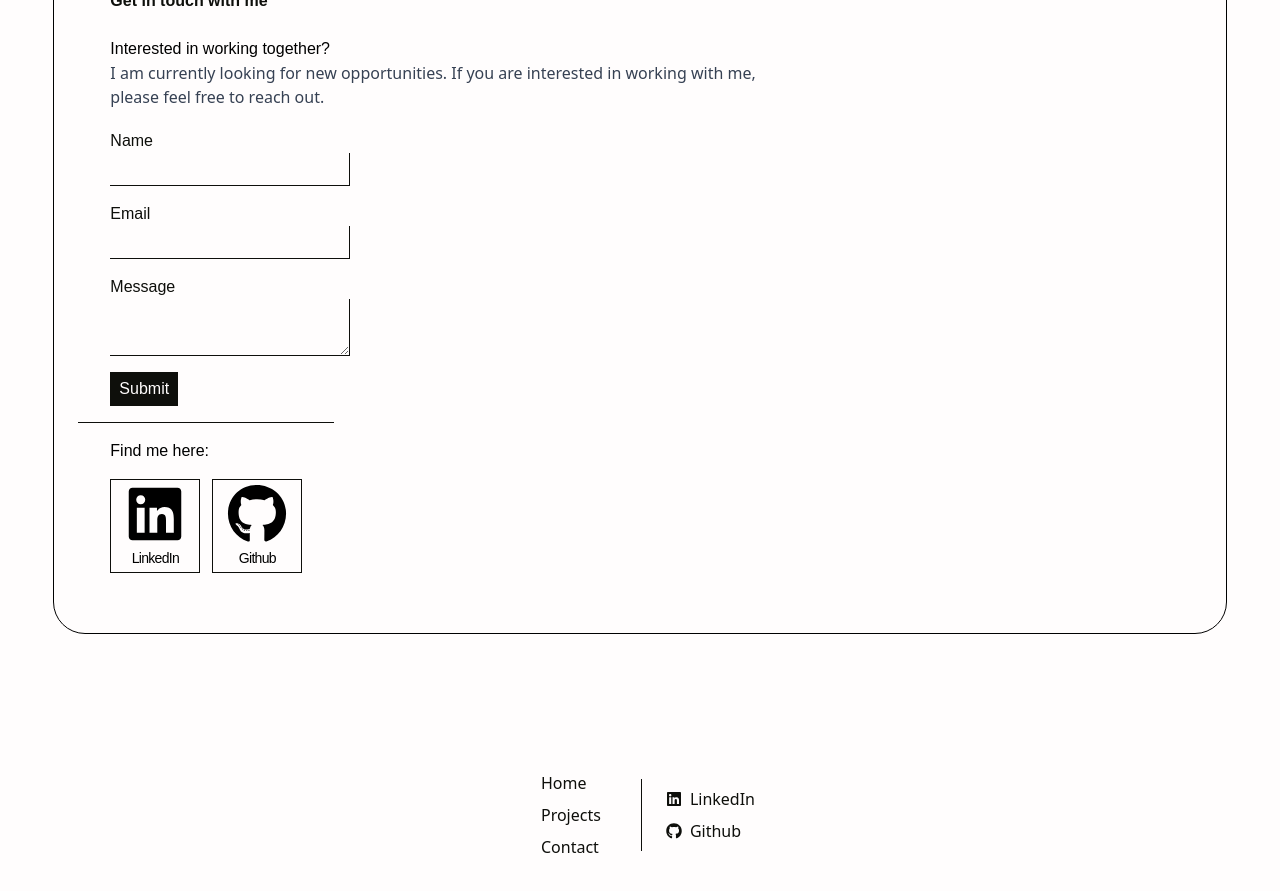
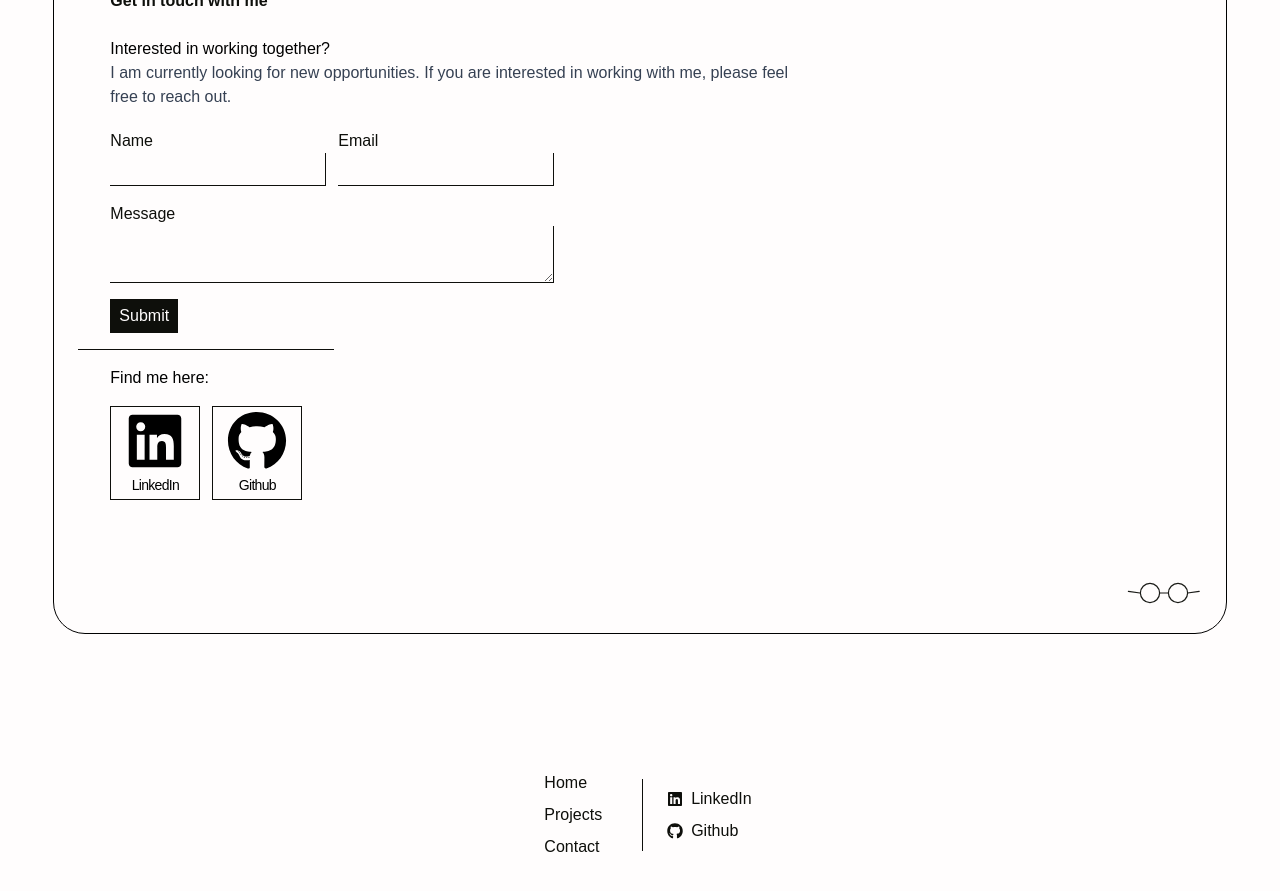
Before and after one commit to Junaidadams/portfolio, a React (Vite) app: page / in a window 1280 px wide. Shown: the part 2540-3431 px from the top of the page. Built offline with nearby package versions, Linux system fonts and the light colour scheme; a web font is replaced by a local one.

Commit message:
Changes to glasses sizing

```diff
--- a/src/App.jsx
+++ b/src/App.jsx
@@ -1,5 +1,7 @@
 import "./App.css";
 import "./index.css";
+
+import { motion } from "framer-motion";
 
 import { ProjectTile } from "./components/ProjectTile";
 import TechStack from "./components/TechStack";
@@ -15,13 +17,22 @@ function App() {
         id="home"
         className=" bg-mainWhite dark:bg-[#0e0f0b] h-screen flex items-center justify-center"
       >
-        <div className="relative w-11/12 h-11/12 bg-cover bg-center bg-[url(/lines.jpg)] dark:bg-[url(/scales.jpg)] flex flex-col border dark:border-white border-black rounded-4xl">
+        <motion.div
+          initial={{ opacity: 0 }}
+          whileInView={{ opacity: 1 }}
+          transition={{
+            ease: "linear",
+            duration: 1,
+            x: { duration: 1 },
+          }}
+          className="relative w-11/12 h-11/12 bg-cover bg-center bg-[url(/lines.jpg)] dark:bg-[url(/scales.jpg)] flex flex-col border dark:border-white border-black rounded-4xl"
+        >
           <div className="font-panchang font-extralight text-mainBlack my-auto text-3xl md:text-4xl p-4 sm:p-6 md:p-8 lg:p-10  bg-mainWhite dark:bg-mainBlack dark:text-mainWhite w-fit -translate-[1px] round border border-y-mainBlack border-r-mainBlack border-l-mainWhite dark:border-y-mainWhite dark:border-r-mainWhite dark:border-l-mainBlack ">
             <h1 className="">Junaid Adams</h1>
             <h1 className="">Portfolio</h1>
             <p className="text-base font-semibold">(The third one)</p>
           </div>
-        </div>
+        </motion.div>
       </section>
       <SectionWrapper id="projects">
         <GlassesIcon />
@@ -50,7 +61,7 @@ function App() {
           <h1 className="font font-panchang text-left dark:text-mainWhite ">
             Summary
           </h1>
-          <p className="text-gray-700 dark:text-gray-300">
+          <p className="text-gray-700 dark:text-gray-300 font-chillax">
             Hi, I'm Junaid. A developer with over two years of experience
             developing web applications and a strong focus on providing great
             value to clients. I am currently completing a BSc in Modern Computer
@@ -62,7 +73,7 @@ function App() {
         <TechStack />
       </SectionWrapper>
       <SectionWrapper id="contact">
-        {" "}
+        <GlassesIcon />{" "}
         <div className=" font-panchang font-extralight text-mainBlack text-3xl md:text-4xl p-4 sm:p-6 md:px-8  dark:bg-mainBlack dark:text-mainWhite w-fit rounded-r-3xl">
           <h1 className="font font-panchang text-left dark:text-mainWhite ">
             Contact
@@ -73,7 +84,7 @@ function App() {
           <h1 className="font font-panchang text-left dark:text-mainWhite ">
             Interested in working together?
           </h1>
-          <p className="text-gray-700 dark:text-gray-300">
+          <p className="text-gray-700 dark:text-gray-300 font-chillax">
             I am currently looking for new opportunities. If you are interested
             in working with me, please feel free to reach out.
           </p>
--- a/src/components/ContactForm.jsx
+++ b/src/components/ContactForm.jsx
@@ -5,6 +5,7 @@ const ContactForm = () => {
     <div className="flex w-full">
       <div className="px-4 md:px-8 flex flex-col">
         <form className="flex flex-col text-mainBlack dark:text-mainWhite">
+          <div className="flex flex-col md:flex-row md:space-x-3">
             <div className="mb-4 flex flex-col">
               <label htmlFor="name" className="font-panchang">
                 Name{" "}
@@ -14,7 +15,7 @@ const ContactForm = () => {
                 id="name"
                 name="name"
                 required
-              className="border-b border-r focus:outline-none p-1 focus:bg-mainBlack dark:focus:bg-mainWhite focus:text-mainWhite dark:focus:text-mainBlack transition duration-200"
+                className="border-b border-r focus:outline-none p-1 focus:bg-mainBlack dark:focus:bg-mainWhite focus:text-mainWhite dark:focus:text-mainBlack transition duration-200 font-chillax selection:bg-mainBlack selection:text-mainWhite dark:selection:bg-mainWhite dark:selection:text-mainBlack"
               />
             </div>
             <div className="mb-4 flex flex-col">
@@ -26,8 +27,9 @@ const ContactForm = () => {
                 id="email"
                 name="email"
                 required
-              className="border-b border-r focus:outline-none p-1 focus:bg-mainBlack dark:focus:bg-mainWhite focus:text-mainWhite dark:focus:text-mainBlack transition duration-200"
+                className="border-b border-r focus:outline-none p-1 focus:bg-mainBlack dark:focus:bg-mainWhite focus:text-mainWhite dark:focus:text-mainBlack transition duration-200 font-chillax dark:selection:bg-mainBlack dark:selection:text-mainWhite selection:bg-mainWhite selection:text-mainBlack"
               />
+            </div>
           </div>
           <div className="mb-4 flex flex-col">
             <label htmlFor="message" className="font-panchang">
@@ -38,7 +40,7 @@ const ContactForm = () => {
               id="message"
               name="message"
               required
-              className="border-b border-r focus:outline-none p-1 focus:bg-mainBlack dark:focus:bg-mainWhite focus:text-mainWhite dark:focus:text-mainBlack transition duration-200"
+              className="border-b border-r focus:outline-none p-1 focus:bg-mainBlack dark:focus:bg-mainWhite focus:text-mainWhite dark:focus:text-mainBlack transition duration-200 font-chillax selection:bg-mainBlack selection:text-mainWhite dark:selection:bg-mainWhite dark:selection:text-mainBlack"
             />
           </div>
           <div className="mb-4 flex flex-col">
--- a/src/components/Footer.jsx
+++ b/src/components/Footer.jsx
@@ -5,7 +5,7 @@ const { socials } = websiteInformation[0];
 
 const Footer = () => {
   return (
-    <div className="flex py-20 bg-mainWhite dark:bg-mainBlack ">
+    <div className="flex py-20 bg-mainWhite dark:bg-mainBlack font-chillax">
       <ul className="my-auto ml-auto mr-6 p-4 capitalize text-periwinkle">
         {navigationLinks.map((link) => (
           <motion.li
--- a/src/components/Glasses.jsx
+++ b/src/components/Glasses.jsx
@@ -30,7 +30,7 @@ export default function GlassesIcon({
       fill="none"
       role="img"
       aria-label="Animated glasses"
-      className="absolute bottom-0 right-3 w-10 h-10 text-mainBlack dark:text-mainWhite animate-pulse"
+      className="absolute bottom-0 right-3 lg:right-5 lg:bottom-2 w-10 h-10 sm:w-12 sm:h-12 md:w-14 md:h-14 lg:w-16 lg:h-16 xl:w-20 xl:ww-20 text-mainBlack dark:text-mainWhite animate-pulse"
     >
       {/* left temple */}
       <motion.line
--- a/src/components/wrappers/SectionWrapper.jsx
+++ b/src/components/wrappers/SectionWrapper.jsx
@@ -1,3 +1,4 @@
+import { motion } from "framer-motion";
 import PropTypes from "prop-types";
 const SectionWrapper = ({ id, extraStyling, children }) => {
   return (
@@ -5,9 +6,18 @@ const SectionWrapper = ({ id, extraStyling, children }) => {
       id={id}
       className={`${extraStyling} bg-mainWhite dark:bg-[#0e0f0b] h-screen flex items-center justify-center`}
     >
-      <div className="w-11/12 h-11/12 overflow-auto border-black border-[1px] flex flex-col dark:border-mainWhite rounded-4xl relative xl:p-6 2xl:p-7">
+      <motion.div
+        initial={{ opacity: 0 }}
+        whileInView={{ opacity: 1 }}
+        transition={{
+          ease: "linear",
+          duration: 1,
+          x: { duration: 1 },
+        }}
+        className="w-11/12 h-11/12 overflow-auto border-black border-[1px] flex flex-col dark:border-mainWhite rounded-4xl relative xl:p-6 2xl:p-7"
+      >
         {children}
-      </div>
+      </motion.div>
     </section>
   );
 };
```
Lines whose indentation alone changed are shown as unchanged.
